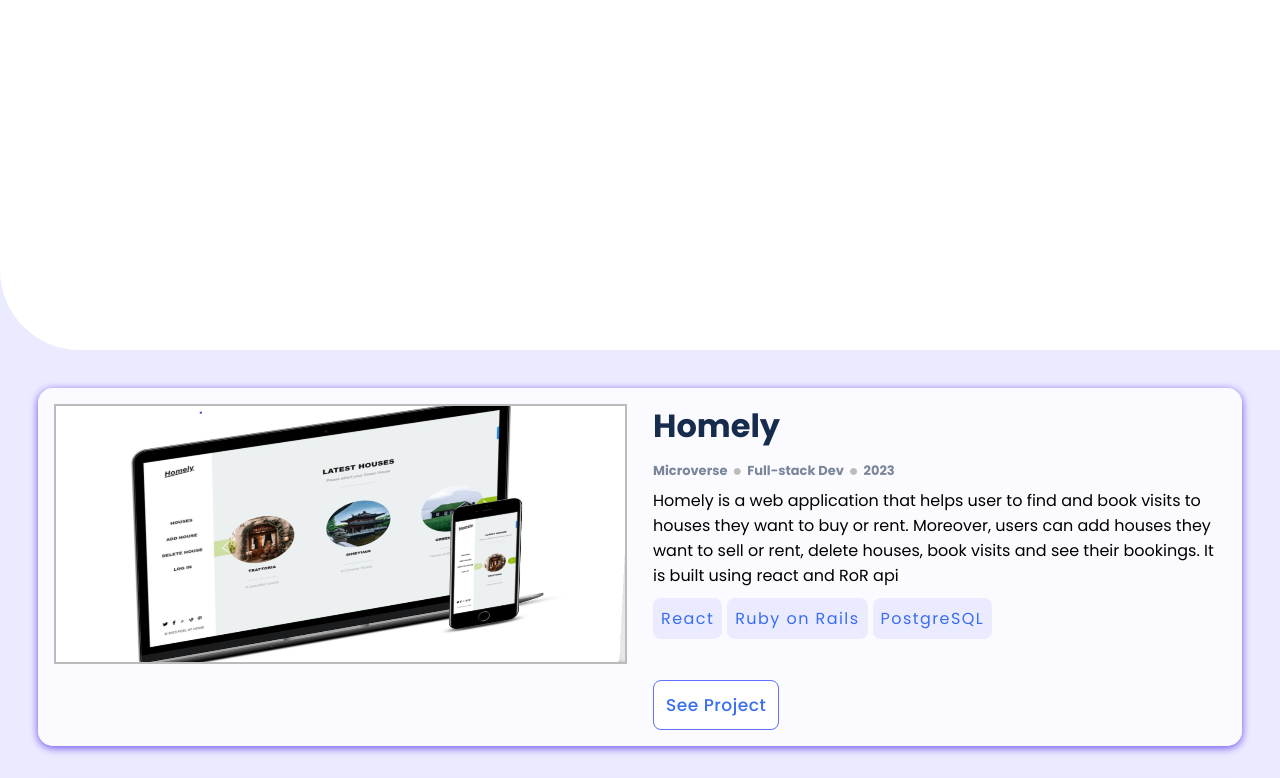
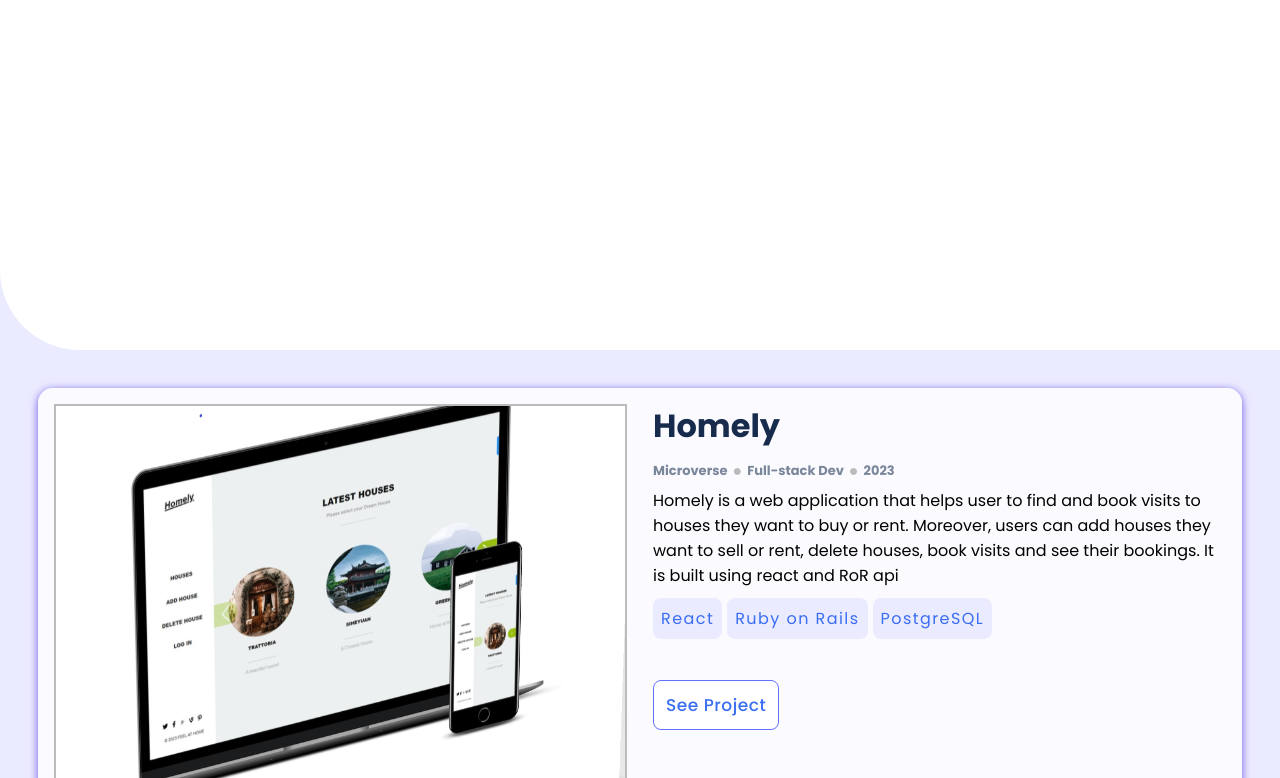
Before and after one commit to belmeetmule/My-Portfolio, a website: page index.html in a window 1280 px wide. Shown: the part 522-1300 px from the top of the page. Drawn offline with Linux system fonts and the light colour scheme.

Commit message:
update style of the work section cards

```diff
--- a/style/styles.css
+++ b/style/styles.css
@@ -324,7 +324,7 @@ header {
 
 .featuredImage-mobile {
   width: 100%;
-  height: 80%;
+
   border: 2px solid #bbb;
 }
 
@@ -342,7 +342,7 @@ header {
   display: flex;
   flex-wrap: wrap;
   align-items: center;
-  gap: 16px;
+  gap: 13px;
   margin: 10px auto;
   padding-left: 0;
 }
@@ -1038,5 +1038,9 @@ img.modal-card-img {
    padding-top: 10px;
   }
 
+  .featuredImage-mobile {
+    height: 380px;
+  }
+
 
 }
```
